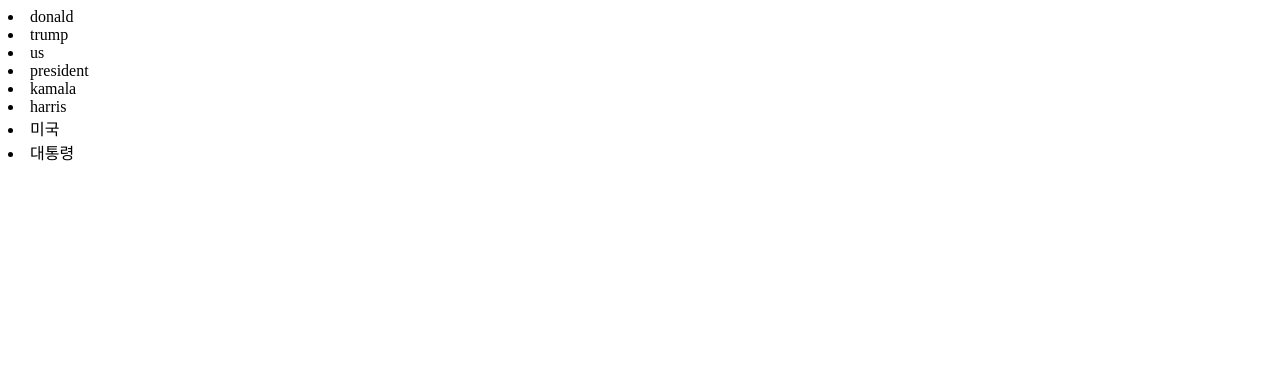
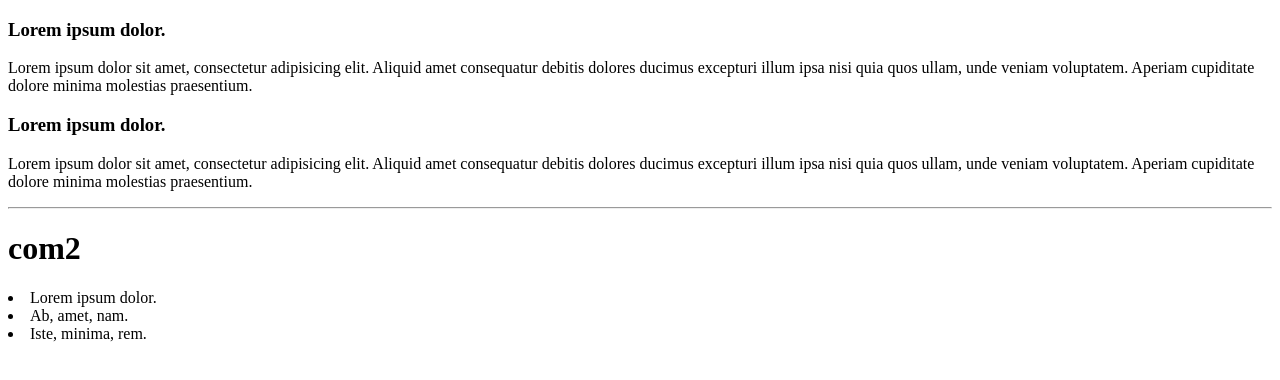
Before and after one commit to seokminlee24/react20241105, a React (Vite) app: page / in a window 1280 px wide. Shown: the top 380 px of the page. Built offline with nearby package versions, Linux system fonts and the light colour scheme.

Commit message:
children prop

```diff
--- a/src/main.jsx
+++ b/src/main.jsx
@@ -1,9 +1,9 @@
 import { StrictMode } from "react";
 import { createRoot } from "react-dom/client";
-import App15 from "./assets/practice/App15.jsx";
+import App22 from "./assets/practice/App22.jsx";
 
 createRoot(document.getElementById("root")).render(
   <StrictMode>
-    <App15 />
+    <App22 />
   </StrictMode>,
 );
```
